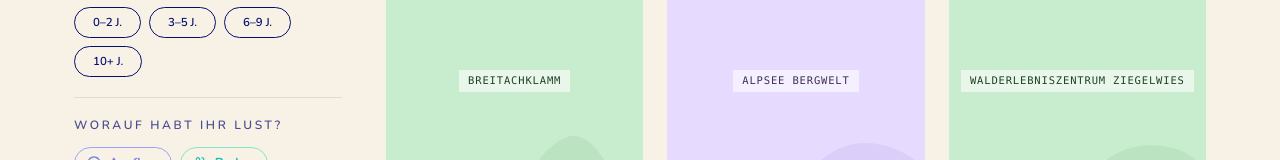
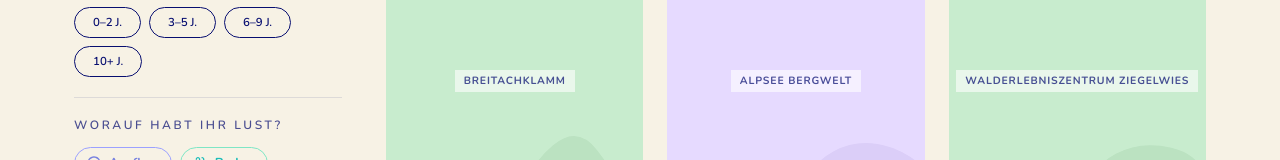
Before and after one commit to sarahmschaefer-crypto/allgaeu-mit-kids, a Next.js app: page /entdecken in a window 1280 px wide. Shown: the part 302-462 px from the top of the page. Built offline with nearby package versions, Linux system fonts and the light colour scheme.

Commit message:
Sync: Photo-Platzhalter-Label mono → Nunito (Figma Photo 173:2)
Co-Authored-By: Claude Opus 4.8 <noreply@anthropic.com>

```diff
--- a/app/shapes.css
+++ b/app/shapes.css
@@ -63,7 +63,7 @@
 
 /* image placeholder — flat editorial color field */
 .shapes-root .ph { position: relative; overflow: hidden; background: oklch(0.91 0.055 var(--ph-h, 88)); display: flex; align-items: center; justify-content: center; }
-.shapes-root .ph__label { position: relative; z-index: 2; font-family: ui-monospace, "SF Mono", Menlo, monospace; font-size: 10.5px; letter-spacing: 0.08em; text-transform: uppercase; color: oklch(0.34 0.06 var(--ph-h, 88)); background: oklch(1 0 0 / 0.6); padding: 4px 9px; }
+.shapes-root .ph__label { position: relative; z-index: 2; font-family: var(--font-body); font-weight: 700; font-size: 10.5px; letter-spacing: 0.08em; text-transform: uppercase; color: var(--ink-soft); background: oklch(1 0 0 / 0.6); padding: 4px 9px; }
 
 /* chip → vereinheitlicht (global in globals.css, Story-Look mit .on/data-on) */
 
```
